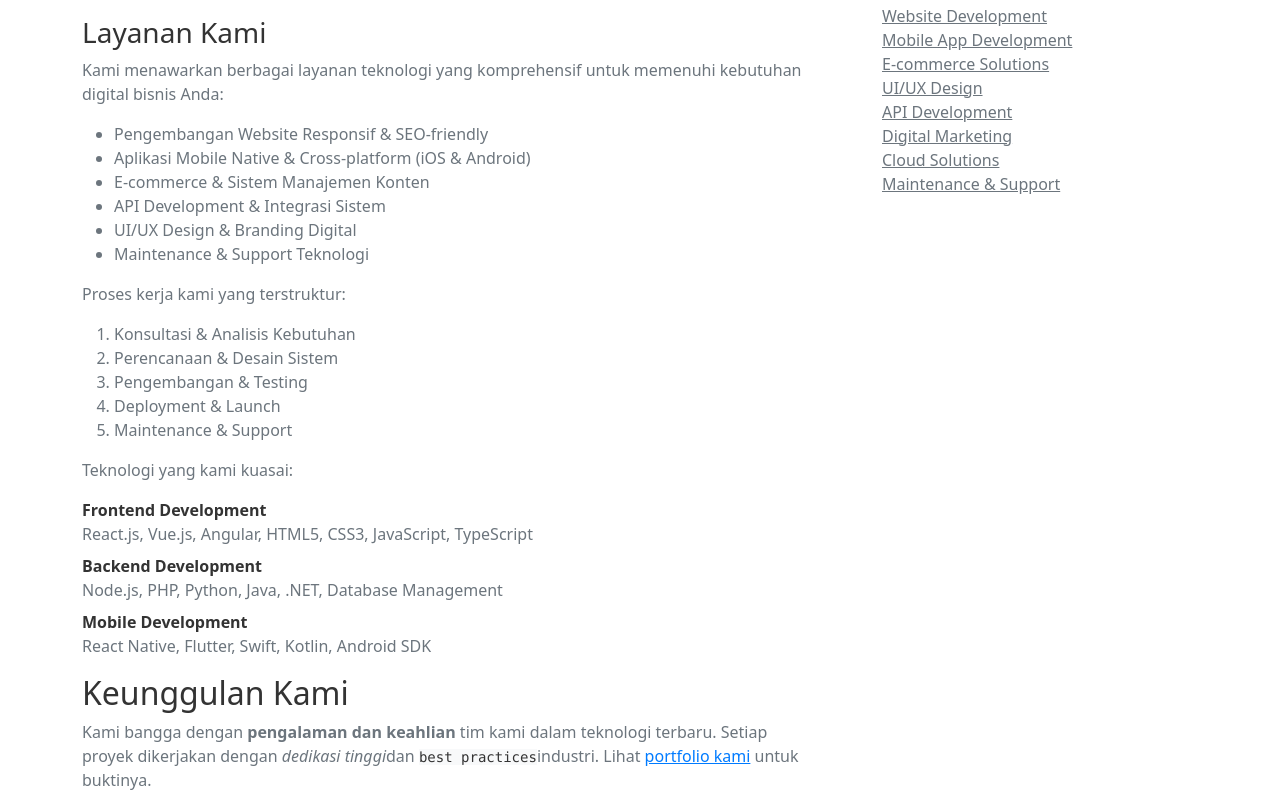
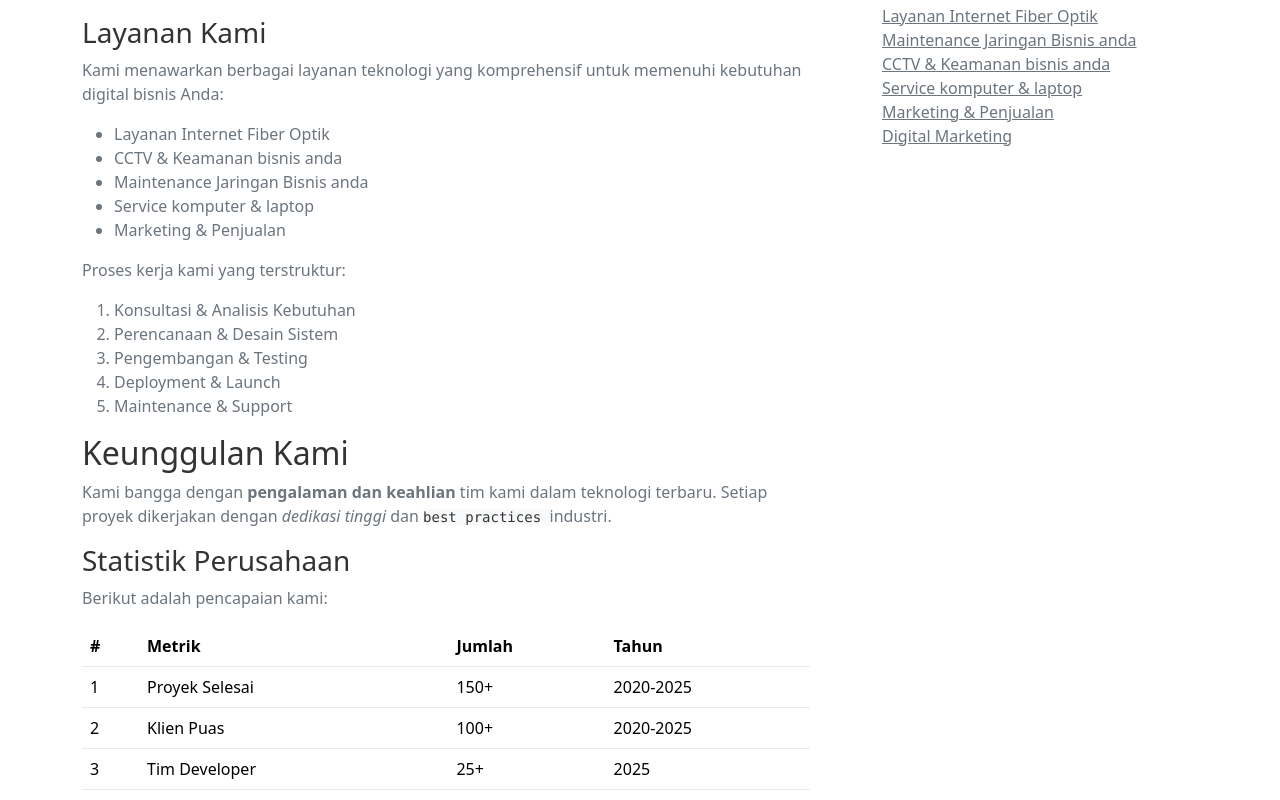
Before and after one commit to bisaterusboy/bisaterusboy.github.io, a React (Vite) app: page /about in a window 1280 px wide. Shown: the part 860-1660 px from the top of the page. Built offline with nearby package versions, Linux system fonts and the light colour scheme.

Commit message:
tentang kami

```diff
--- a/src/pages/About.jsx
+++ b/src/pages/About.jsx
@@ -125,7 +125,7 @@ const About = () => {
               <h2 style={{ color: 'var(--text-primary)' }}>Nilai-Nilai Kami</h2>
               <p style={{ color: 'var(--text-secondary)' }}>Berikut adalah prinsip-prinsip yang memandu setiap langkah kami:</p>
               <blockquote className="blockquote" style={{ borderLeft: '4px solid var(--primary-color)', paddingLeft: '1rem', backgroundColor: 'var(--bg-secondary)', padding: '1rem', borderRadius: 'var(--border-radius)' }}>
-                <p style={{ color: 'var(--text-secondary)' }}>"Solusi Teknologi Untuk Koneksi Tanpa Batas."</p>
+                <p style={{ color: 'var(--text-secondary)' }}>"Technology Solutions For Unlimited Connection."</p>
               </blockquote>
               <p style={{ color: 'var(--text-secondary)' }}>
                 Kami percaya bahwa teknologi harus mudah digunakan, bermanfaat, dan memberikan
@@ -138,14 +138,13 @@ const About = () => {
                 kebutuhan digital bisnis Anda:
               </p>
               <ul style={{ color: 'var(--text-secondary)' }}>
-                <li>Pengembangan Website Responsif & SEO-friendly</li>
+                <li>Layanan Internet Fiber Optik</li>
                 <li>
-                  Aplikasi Mobile Native & Cross-platform (iOS & Android)
+                  CCTV & Keamanan bisnis anda
                 </li>
-                <li>E-commerce & Sistem Manajemen Konten</li>
-                <li>API Development & Integrasi Sistem</li>
-                <li>UI/UX Design & Branding Digital</li>
-                <li>Maintenance & Support Teknologi</li>
+                <li>Maintenance Jaringan Bisnis anda</li>
+                <li>Service komputer & laptop</li>
+                <li>Marketing & Penjualan</li>
               </ul>
               <p style={{ color: 'var(--text-secondary)' }}>Proses kerja kami yang terstruktur:</p>
               <ol style={{ color: 'var(--text-secondary)' }}>
@@ -157,7 +156,7 @@ const About = () => {
                 <li>Deployment & Launch</li>
                 <li>Maintenance & Support</li>
               </ol>
-              <p style={{ color: 'var(--text-secondary)' }}>Teknologi yang kami kuasai:</p>
+              {/* <p style={{ color: 'var(--text-secondary)' }}>Teknologi yang kami kuasai:</p>
               <dl style={{ color: 'var(--text-secondary)' }}>
                 <dt style={{ color: 'var(--text-primary)' }}>Frontend Development</dt>
                 <dd>
@@ -169,13 +168,13 @@ const About = () => {
                 <dd>
                   React Native, Flutter, Swift, Kotlin, Android SDK
                 </dd>
-              </dl>
+              </dl> */}
               <h2 style={{ color: 'var(--text-primary)' }}>Keunggulan Kami</h2>
               <p style={{ color: 'var(--text-secondary)' }}>
                 Kami bangga dengan <strong>pengalaman dan keahlian</strong> tim kami dalam
-                teknologi terbaru. Setiap proyek dikerjakan dengan <em>dedikasi tinggi</em>
-                dan <code style={{ backgroundColor: 'var(--bg-secondary)', color: 'var(--text-primary)' }}>best practices</code>
-                industri. Lihat <a href="#" style={{ color: 'var(--primary-color)' }}>portfolio kami</a> untuk buktinya.
+                teknologi terbaru. Setiap proyek dikerjakan dengan <em>dedikasi tinggi </em>
+                dan <code style={{ backgroundColor: 'var(--bg-secondary)', color: 'var(--text-primary)' }}>best practices </code>
+                industri.<a href="#" style={{ color: 'var(--primary-color)' }}></a>
               </p>
               <h3 style={{ color: 'var(--text-primary)' }}>Statistik Perusahaan</h3>
               <p style={{ color: 'var(--text-secondary)' }}>Berikut adalah pencapaian kami:</p>
@@ -194,19 +193,19 @@ const About = () => {
                       <td style={{ borderColor: 'var(--border-color)' }}>1</td>
                       <td style={{ borderColor: 'var(--border-color)' }}>Proyek Selesai</td>
                       <td style={{ borderColor: 'var(--border-color)' }}>150+</td>
-                      <td style={{ borderColor: 'var(--border-color)' }}>2020-2024</td>
+                      <td style={{ borderColor: 'var(--border-color)' }}>2020-2025</td>
                     </tr>
                     <tr>
                       <td style={{ borderColor: 'var(--border-color)' }}>2</td>
                       <td style={{ borderColor: 'var(--border-color)' }}>Klien Puas</td>
                       <td style={{ borderColor: 'var(--border-color)' }}>100+</td>
-                      <td style={{ borderColor: 'var(--border-color)' }}>2020-2024</td>
+                      <td style={{ borderColor: 'var(--border-color)' }}>2020-2025</td>
                     </tr>
                     <tr>
                       <td style={{ borderColor: 'var(--border-color)' }}>3</td>
                       <td style={{ borderColor: 'var(--border-color)' }}>Tim Developer</td>
                       <td style={{ borderColor: 'var(--border-color)' }}>25+</td>
-                      <td style={{ borderColor: 'var(--border-color)' }}>2024</td>
+                      <td style={{ borderColor: 'var(--border-color)' }}>2025</td>
                     </tr>
                   </tbody>
                   <tfoot>
@@ -214,22 +213,22 @@ const About = () => {
                       <td style={{ borderColor: 'var(--border-color)' }}>4</td>
                       <td style={{ borderColor: 'var(--border-color)' }}>Rating Kepuasan</td>
                       <td style={{ borderColor: 'var(--border-color)' }}>4.9/5</td>
-                      <td style={{ borderColor: 'var(--border-color)' }}>2024</td>
+                      <td style={{ borderColor: 'var(--border-color)' }}>2025</td>
                     </tr>
                   </tfoot>
                 </table>
               </div>
-              <h3 style={{ color: 'var(--text-primary)' }}>Tim Kami</h3>
+              {/* <h3 style={{ color: 'var(--text-primary)' }}>Tim Kami</h3>
               <p style={{ color: 'var(--text-secondary)' }}>Tim profesional yang siap membantu Anda:</p>
               <img
                 src="https://via.placeholder.com/800x400"
                 className="img-fluid"
                 alt="Tim Kanggawe Technology"
                 style={{ borderRadius: 'var(--border-radius)' }}
-              />
+              /> */}
             </article>
 
-            <nav className="blog-pagination" aria-label="Pagination">
+            {/* <nav className="blog-pagination" aria-label="Pagination">
               <a className="btn btn-outline-primary" href="#" style={{ borderColor: 'var(--primary-color)', color: 'var(--primary-color)' }}>
                 Portfolio Kami
               </a>
@@ -240,7 +239,7 @@ const About = () => {
               >
                 Hubungi Kami
               </a>
-            </nav>
+            </nav> */}
           </div>
 
           <div className="col-md-4">
@@ -260,28 +259,22 @@ const About = () => {
                 <h4 className="fst-italic" style={{ color: 'var(--text-primary)' }}>Layanan Unggulan</h4>
                 <ol className="list-unstyled mb-0">
                   <li>
-                    <a href="#" style={{ color: 'var(--text-secondary)' }}>Website Development</a>
+                    <a href="#" style={{ color: 'var(--text-secondary)' }}>Layanan Internet Fiber Optik</a>
                   </li>
                   <li>
-                    <a href="#" style={{ color: 'var(--text-secondary)' }}>Mobile App Development</a>
+                    <a href="#" style={{ color: 'var(--text-secondary)' }}>Maintenance Jaringan Bisnis anda</a>
                   </li>
                   <li>
-                    <a href="#" style={{ color: 'var(--text-secondary)' }}>E-commerce Solutions</a>
+                    <a href="#" style={{ color: 'var(--text-secondary)' }}>CCTV & Keamanan bisnis anda</a>
                   </li>
                   <li>
-                    <a href="#" style={{ color: 'var(--text-secondary)' }}>UI/UX Design</a>
+                    <a href="#" style={{ color: 'var(--text-secondary)' }}>Service komputer & laptop</a>
                   </li>
                   <li>
-                    <a href="#" style={{ color: 'var(--text-secondary)' }}>API Development</a>
+                    <a href="#" style={{ color: 'var(--text-secondary)' }}>Marketing & Penjualan</a>
                   </li>
                   <li>
                     <a href="#" style={{ color: 'var(--text-secondary)' }}>Digital Marketing</a>
-                  </li>
-                  <li>
-                    <a href="#" style={{ color: 'var(--text-secondary)' }}>Cloud Solutions</a>
-                  </li>
-                  <li>
-                    <a href="#" style={{ color: 'var(--text-secondary)' }}>Maintenance & Support</a>
                   </li>
                 </ol>
               </div>
```
